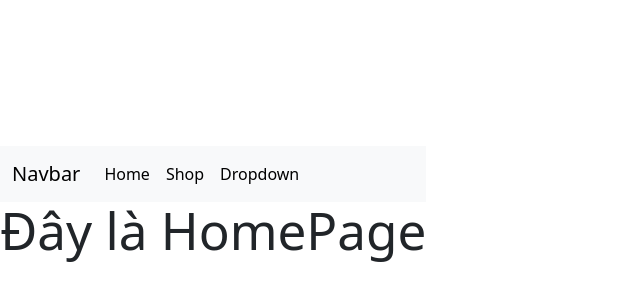
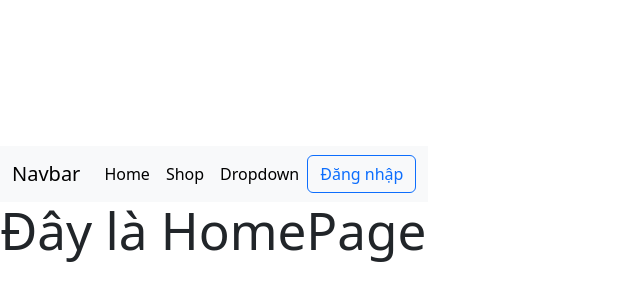
Before and after one commit to NVTLinh/react, a React (Vite) app: page / in a window 1280 px wide. Shown: the part 194-494 px from the top of the page, without its empty margins (0-640 px from the left). Built offline with nearby package versions, Linux system fonts and the light colour scheme.

Commit message:
hoàn thành useContext

```diff
--- a/src/App.jsx
+++ b/src/App.jsx
@@ -1,4 +1,4 @@
-import { useState } from 'react'
+import { useState, useContext } from 'react'
 import './App.css'
 import Avatar from './component/avata'
 import FormLogin from './component/LoginForm'
@@ -6,31 +6,15 @@ import HomePage from './pages/HomePage'
 import Shop from './pages/Shop'
 import Header from './component/Header'
 import TodoList from './pages/TudoList'
+import { AuthContext } from './contexts/AuthContext.jsx'
 
 import { Route, Routes, } from 'react-router-dom';
 
 function App() {
-  const [count, setCount] = useState(0)
 
-  const [user, setUser] = useState({
-    name: 'Linh',
-    age: 21
-  });
+  const authContext = useContext(AuthContext);
+  console.log(authContext);
 
-  const increase = () => {
-    setCount(count + 1)
-  }
-
-  const decrease = () => {
-    setCount(count - 1)
-  }
-
-  const updateUserName = () => {
-
-    setUser({
-      ...user, name: 'NVTLinh'
-    })
-  }
   return (
     <>
 
--- a/src/component/Header.jsx
+++ b/src/component/Header.jsx
@@ -1,6 +1,20 @@
 import { Link } from "react-router-dom";
+import { useContext } from 'react'
+import { AuthContext } from "../contexts/AuthContext";
 
 export default function Header() {
+
+    const authContext = useContext(AuthContext);
+    console.log(authContext);
+
+    const handleFakeLogin = () => {
+        authContext.login({name: 'Linh'})
+    }
+
+    const handleFakeLogout = () => {
+        authContext.logout()
+    }
+
     return (
         <div>
             <nav className="navbar navbar-expand-lg bg-body-tertiary">
@@ -18,6 +32,16 @@ export default function Header() {
                                 <a className="nav-link active" href="#">Dropdown</a>
                             </li>
                         </ul>
+                        <div>
+                            {authContext.user ?(
+                                <div>
+                                    <p>Xin chào, {authContext.user.name}</p>
+                                    <button className="btn btn-outline-primary" onClick={handleFakeLogout}>Đăng xuất</button>
+                                </div>
+                            ) : (<button className="btn btn-outline-primary" onClick={handleFakeLogin}>
+                                Đăng nhập
+                            </button>) }
+                        </div>
                     </div>
                 </div>
             </nav>
--- /dev/null
+++ b/src/contexts/AuthContext.jsx
@@ -0,0 +1,35 @@
+import React, { useContext, createContext, useState } from 'react';
+
+// Tạo context
+export const AuthContext = createContext();
+
+// Tạo Provider
+const AuthProvider = ({ children }) => {
+
+    // logic
+    const [token, setToken] = useState(''); // string
+
+    const [user, setUser] = useState(null); // null | object
+    // user là null -> chưa đăng nhập | Object -> đăng nhập rồi
+
+    // Hàm đăng nhập với param là thông tin người dùng
+    const login = (useData) => {
+        setUser(useData);
+    }
+
+    // Hàm đăng xuất - set user thành null
+
+    const logout = () => {
+        setUser(null);
+    }
+
+    // view
+    return (
+        <AuthContext.Provider value={{ user, login, logout }}>
+            {children}
+        </AuthContext.Provider>
+    )
+
+}
+
+export default AuthProvider;
--- a/src/main.jsx
+++ b/src/main.jsx
@@ -4,14 +4,17 @@ import App from './App.jsx'
 import './index.css'
 
 import { BrowserRouter } from 'react-router-dom';
+import AuthProvider from './contexts/AuthContext';
 
 
 ReactDOM.createRoot(document.getElementById('root')).render(
-//   <React.StrictMode>
-//     <App />
-//   </React.StrictMode>,
-      <BrowserRouter>
-        <App/>
-      </BrowserRouter>
+  <React.StrictMode>
+    <BrowserRouter>
+      <AuthProvider>
+        <App />
+      </AuthProvider>
+    </BrowserRouter>
+  </React.StrictMode>,
+
 
 )
```
